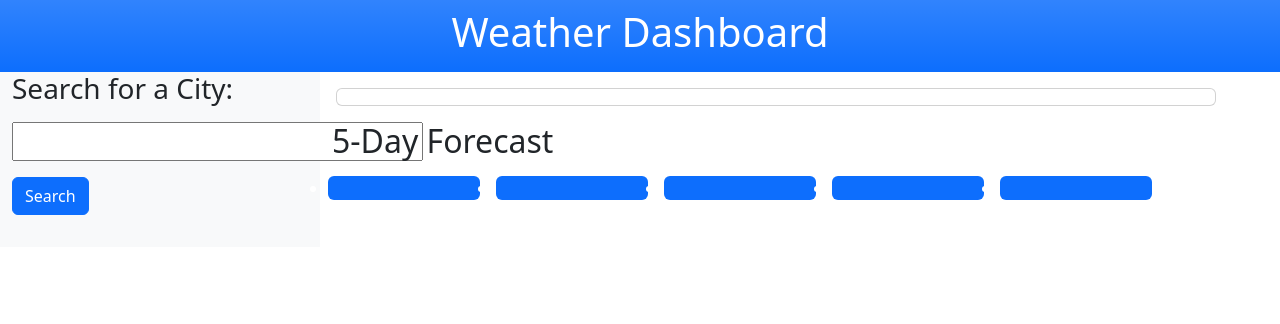
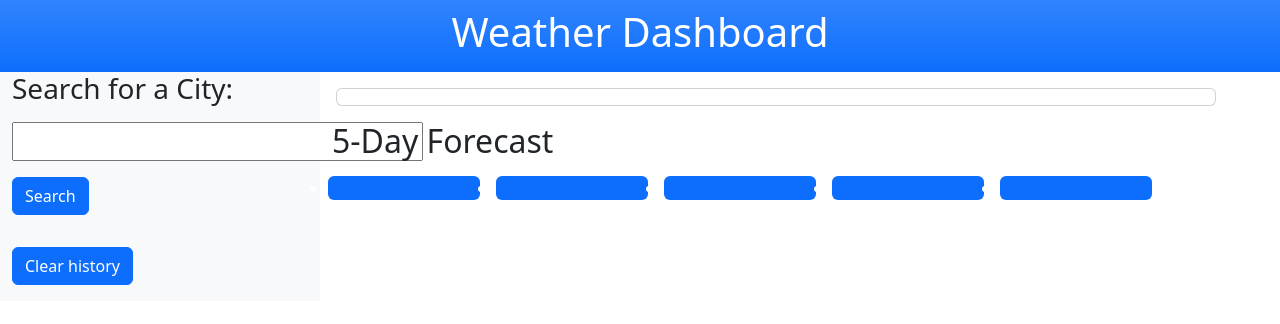
Before and after one commit to DeadSeaTupperware/Homework6-Weather-Dashboard, a plain HTML site: page index.html in a window 1280 px wide. Drawn offline with nearby package versions, Linux system fonts and the light colour scheme.

Commit message:
began work on search history functionality

```diff
--- a/assets/js/script.js
+++ b/assets/js/script.js
@@ -3,6 +3,7 @@ const searchButton = document.querySelector("#search-button");
 const cityInput = document.querySelector("#city-input");
 const currentWeather = document.querySelector("#current-weather");
 const weatherCards = document.querySelector("#weather-cards");
+const historyEl = document.querySelector("#history");
 
 function getCoordinates () {
     let cityName = cityInput.value.trim(); // Get user input city name.
--- a/index.html
+++ b/index.html
@@ -19,6 +19,8 @@
                 <input class = "mb-3" type="text" id="city-input"><br>
                 <button class="btn btn-primary mb-3" type="button" id="search-button">Search</button>
             </div>
+                <button class="btn btn-primary mb-3" type="button" id="clear-history">Clear history</button>
+                <form id="history"></form>
         </div>
 
         <div class="col-lg-9">
```
